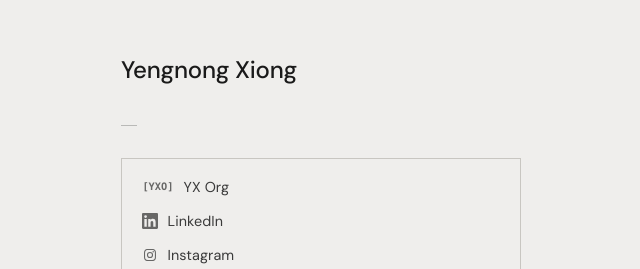
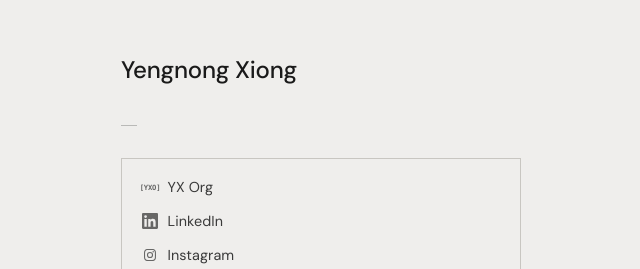
Before and after one commit to yengnongxiong/yengnongxiong.com_website, a plain HTML site: page index.html in a window 1280 px wide. Shown: the part 180-449 px from the top of the page, 319-959 px from the left. Drawn offline with Linux system fonts and the light colour scheme.

Commit message:
Fix YX Org text alignment to match other links
Replace wide SVG icon with a 16px-wide styled span so [YXO]
fits in the same icon column as all other link icons.

Co-Authored-By: Claude Opus 4.6 <noreply@anthropic.com>

```diff
--- a/index.html
+++ b/index.html
@@ -128,7 +128,8 @@
       color: #1a1a1a;
     }
 
-    .links a svg {
+    .links a svg,
+    .links a .text-icon {
       width: 16px;
       height: 16px;
       flex-shrink: 0;
@@ -136,7 +137,18 @@
       transition: opacity 0.2s ease;
     }
 
-    .links a:hover svg {
+    .links a .text-icon {
+      display: inline-flex;
+      align-items: center;
+      justify-content: center;
+      font-family: ui-monospace, SFMono-Regular, 'SF Mono', Menlo, Consolas, monospace;
+      font-size: 0.45rem;
+      font-weight: 800;
+      letter-spacing: -0.03em;
+    }
+
+    .links a:hover svg,
+    .links a:hover .text-icon {
       opacity: 1;
     }
 
@@ -156,9 +168,7 @@
       <ul class="links">
         <li>
           <a href="https://yxorg.com" target="_blank" rel="noopener noreferrer">
-            <svg viewBox="0 0 62 24" fill="currentColor" xmlns="http://www.w3.org/2000/svg" style="width: 32px;">
-              <text x="31" y="18" font-family="ui-monospace,SFMono-Regular,'SF Mono',Menlo,Consolas,monospace" font-size="20" font-weight="700" fill="currentColor" text-anchor="middle">[YXO]</text>
-            </svg>
+            <span class="text-icon">[YXO]</span>
             <span>YX Org</span>
           </a>
         </li>
```
